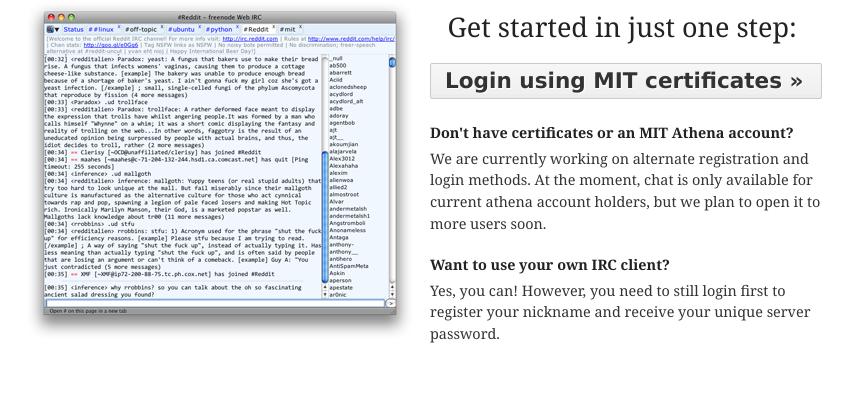
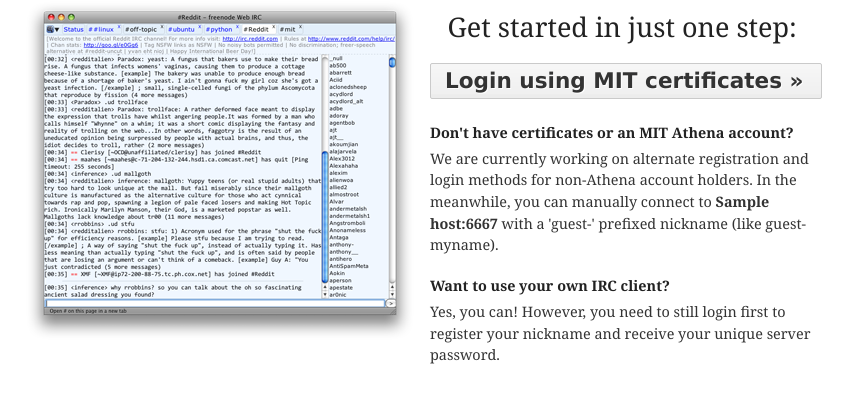
Before and after one commit to mikexstudios/mitirc, a Django app: template base/templates/base/home.html in a window 1280 px wide. Shown: the part 225-628 px from the top of the page, without its empty margins (215-1068 px from the left). Run offline with Django 3.2, Linux system fonts and the light colour scheme; the template is opened without the code that fills it: most values are stand-ins (such as "Sample title", 1, 10 or a date in 2020); parts of the project's set-up code (start-up, migrations or seed data) failed here and were passed over.

Commit message:
Added guest-* nick message to home. Added removal of port number for server name.

```diff
--- a/base/templates/base/home.html
+++ b/base/templates/base/home.html
@@ -20,9 +20,10 @@
 
   <div id="info">
     <h4>Don't have certificates or an MIT Athena account?</h4>
-    <p>We are currently working on alternate registration and login methods. At
-    the moment, chat is only available for current athena account holders, but we
-    plan to open it to more users soon.</p>
+    <p>We are currently working on alternate registration and login methods for
+    non-Athena account holders. In the meanwhile, you can manually connect to
+    <strong>{{ host }}:6667</strong> with a 'guest-' prefixed
+    nickname (like guest-myname).</p>
 
     <h4>Want to use your own IRC client?</h4>
     <p>Yes, you can! However, you need to still login first to register your nickname
--- a/settings.py
+++ b/settings.py
@@ -180,6 +180,7 @@ LOGIN_REDIRECT_URL = '/chat/' #default: '/accounts/profile/'
 # base app settings
 
 #WEBCHAT_URL = 'http://localhost:9090/'
+DEFAULT_ROOM = '#general'
 
 
 # django-cas-consumer settings
```
Also changed, not shown: base/views.py (+9 -3 lines).
